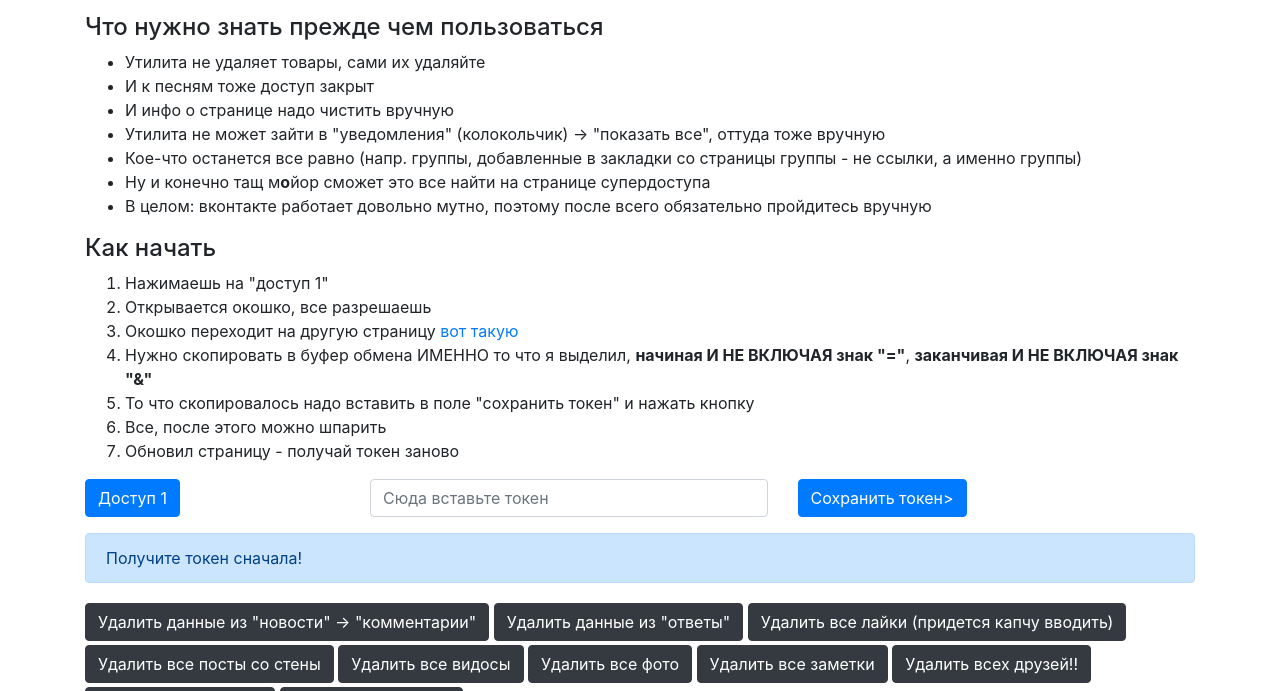
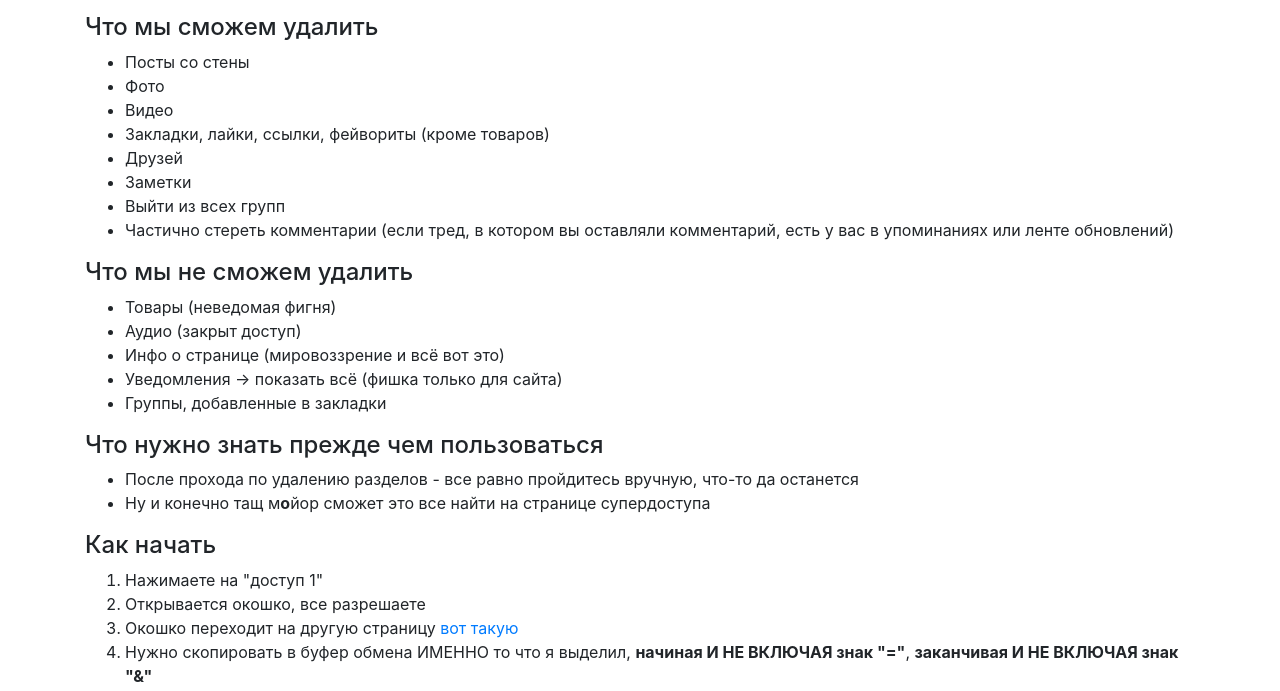
Before and after one commit to nikitades/vk-away, a plain HTML site: page index.html in a window 1280 px wide. Shown: the part 375-1066 px from the top of the page. Drawn offline with Linux system fonts and the light colour scheme.

Commit message:
Update guide

```diff
--- a/index.html
+++ b/index.html
@@ -26,29 +26,45 @@
              alt="">
     </div>
     <div class="mt-3">
+        <h4>Что мы сможем удалить</h4>
+        <ul>
+            <li>Посты со стены</li>
+            <li>Фото</li>
+            <li>Видео</li>
+            <li>Закладки, лайки, ссылки, фейвориты (кроме товаров)</li>
+            <li>Друзей</li>
+            <li>Заметки</li>
+            <li>Выйти из всех групп</li>
+            <li>Частично стереть комментарии (если тред, в котором вы оставляли комментарий, есть у вас в упоминаниях или ленте обновлений)</li>
+        </ul>
+    </div>
+    <div class="mt-3">
+        <h4>Что мы не сможем удалить</h4>
+        <ul>
+            <li>Товары (неведомая фигня)</li>
+            <li>Аудио (закрыт доступ)</li>
+            <li>Инфо о странице (мировоззрение и всё вот это)</li>
+            <li>Уведомления -> показать всё (фишка только для сайта)</li>
+            <li>Группы, добавленные в закладки</li>
+        </ul>
+    </div>
+    <div class="mt-3">
         <h4>Что нужно знать прежде чем пользоваться</h4>
         <ul>
-            <li>Утилита не удаляет товары, сами их удаляйте</li>
-            <li>И к песням тоже доступ закрыт</li>
-            <li>И инфо о странице надо чистить вручную</li>
-            <li>Утилита не может зайти в "уведомления" (колокольчик) -> "показать все", оттуда тоже вручную</li>
-            <li>Кое-что останется все равно (напр. группы, добавленные в закладки со страницы группы - не ссылки, а
-                именно группы)
-            </li>
+            <li>После прохода по удалению разделов - все равно пройдитесь вручную, что-то да останется</li>
             <li>Ну и конечно тащ м<b>о</b>йор сможет это все найти на странице супердоступа</li>
-            <li>В целом: вконтакте работает довольно мутно, поэтому после всего обязательно пройдитесь вручную</li>
         </ul>
     </div>
     <div>
         <h4>Как начать</h4>
         <ol>
-            <li>Нажимаешь на "доступ 1"</li>
-            <li>Открывается окошко, все разрешаешь</li>
+            <li>Нажимаете на "доступ 1"</li>
+            <li>Открывается окошко, все разрешаете</li>
             <li>Окошко переходит на другую страницу <a href="./ss.png" target="_blank">вот такую</a></li>
             <li>Нужно скопировать в буфер обмена ИМЕННО то что я выделил, <b>начиная И НЕ ВКЛЮЧАЯ знак "="</b>, <b>заканчивая
                 И НЕ ВКЛЮЧАЯ знак "&"</b></li>
             <li>То что скопировалось надо вставить в поле "сохранить токен" и нажать кнопку</li>
-            <li>Все, после этого можно шпарить</li>
+            <li>Все, после этого можно шпарить: нажал на кнопку и жди. <b>В голубой фигне отобразится то, чем занята программа сейчас</b></li>
             <li>Обновил страницу - получай токен заново</li>
         </ol>
     </div>
```
